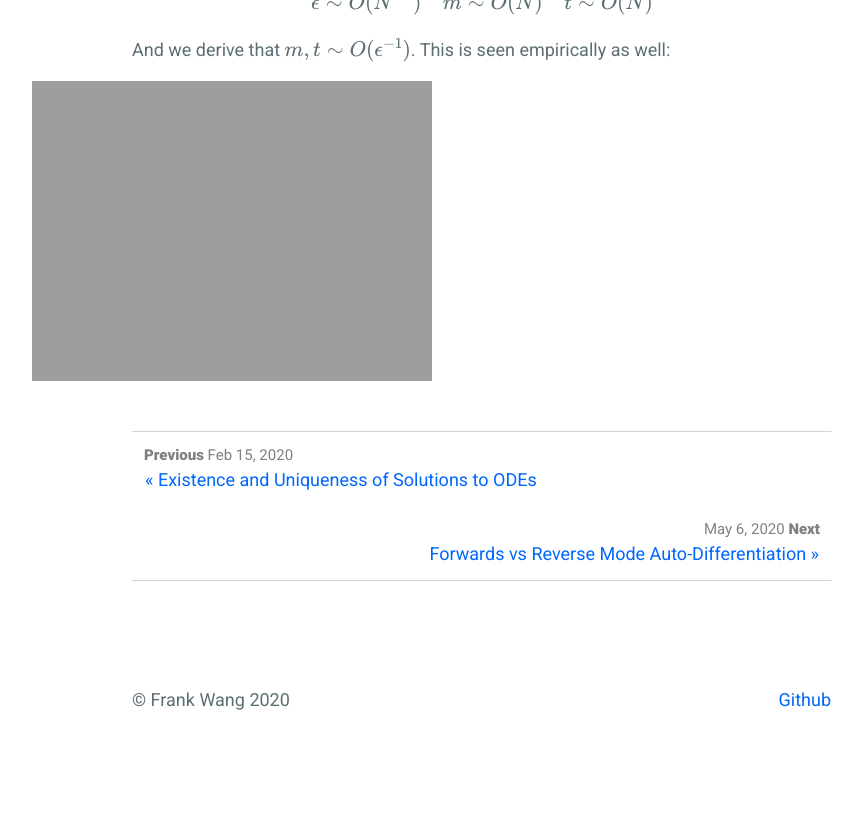
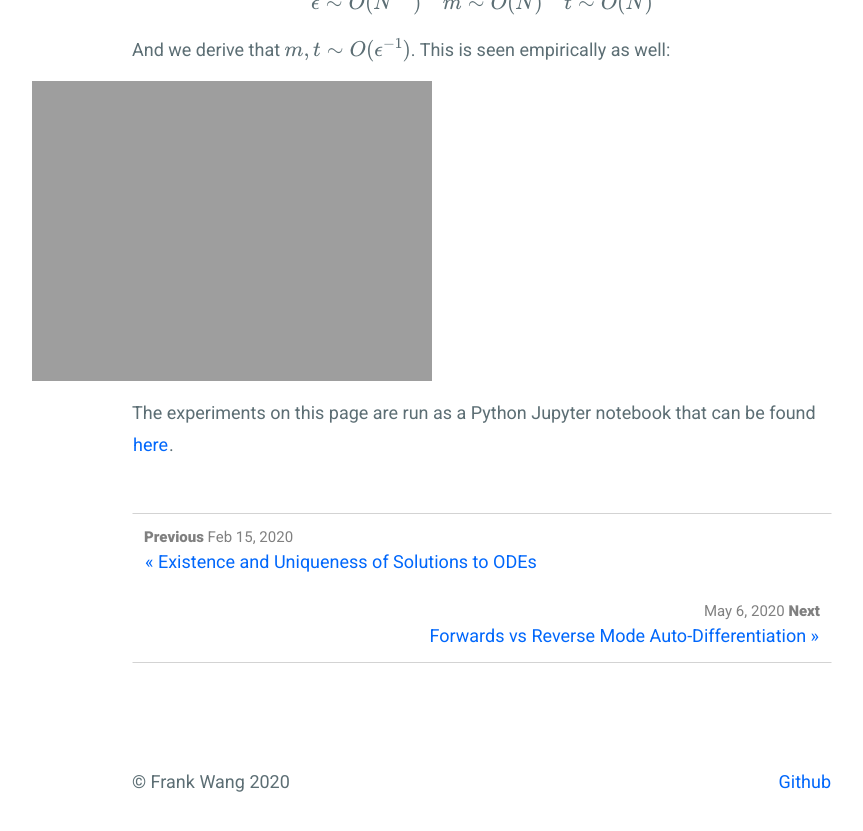
Before and after one commit to frankwang95/frankwang95.github.io, a Jekyll site: the page built from _posts/2020-05-03-empirical-euler-discretization.md, in a window 1280 px wide and 900 px high, scrolled down 1443 px. Shown: the top 831 px of the window, without its empty margins (158-1021 px from the left). Built offline with Jekyll 4.4.1, drawn with Linux system fonts in a browser that asks for light colours; formulas are drawn with MathJax 3.

Commit message:
Added reference to ODE experiments in post.

```diff
--- a/_posts/2020-05-03-empirical-euler-discretization.md
+++ b/_posts/2020-05-03-empirical-euler-discretization.md
@@ -26,3 +26,5 @@ $$\epsilon \sim O(N^{-1}) \quad m \sim O(N) \quad t \sim O(N)$$
 And we derive that $$m, t \sim O(\epsilon^{-1})$$. This is seen empirically as well:
 
 <img style="max-width: 900px; margin: 0 0 0 -100px;" src="https://frankwang95.github.io/assets/ode_solver_baselines/ode_solver_baseline_independent_error.png">
+
+The experiments on this page are run as a Python Jupyter notebook that can be found [here](https://github.com/frankwang95/experiments/blob/master/2020/empirical_ode_baselines.ipynb).
```
